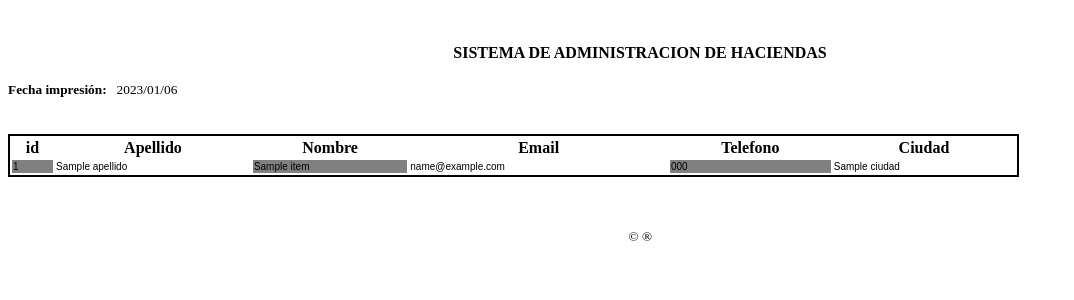
After one commit to Shadycore/pryuae, a Django app: template syshacienda/rpts/templates/rpts/impClientes.html in a window 1280 px wide. The commit adds this page. Shown: the top 300 px of the page, without its empty margins (0-1074 px from the left). Run offline with Django 3.2, Linux system fonts and the light colour scheme; the template is opened without the code that fills it: most values are stand-ins (such as "Sample title", 1, 10 or a date in 2020).

Commit message:
Reportes 0.0.8

```diff
--- a/syshacienda/mnt/templates/mnt/proveedor_list.html
+++ b/syshacienda/mnt/templates/mnt/proveedor_list.html
@@ -13,8 +13,8 @@
 {% block header_list %}
     <tr>
       <th>id</th>
-      <th>Nombre</th>
-      <!--<th>Razón Social</th>-->
+      <th>Razón Social</th>
+      <!--<th>Nombre</th>-->
       <th>RUC</th>
       <th>Teléfono</th>
       <th>Celular</th>
@@ -29,7 +29,6 @@
         <!--<tfoot>
           <tr>
             <th>id</th>
-            <th>Nombre</th>
             <th>Razón Social</th>
             <th>RUC</th>
             <th>Teléfono</th>
--- a/syshacienda/rpts/templates/rpts/iCompras.html
+++ b/syshacienda/rpts/templates/rpts/iCompras.html
@@ -5,7 +5,7 @@
 {% endblock %}
 
 {% block btnimprimir %}
-  <a href="{% url 'rpts:imprimelista' 3 %}"
+  <a href="{% url 'rpts:imprimircompras' %}"
     class="btn btn-primary btn-icon-split">
     <span class="text">Imprimir</span>
   </a>
--- /dev/null
+++ b/syshacienda/rpts/templates/rpts/impClientes.html
@@ -0,0 +1,100 @@
+{% load static %}
+<!DOCTYPE html>
+<html lang="es">
+<head>
+    <meta charset="UTF-8">
+    <meta name="viewport" content="width=device-width, initial-scale=1.0">
+    <meta http-equiv="X-UA-Compatible" content="ie=edge">
+    <title>{{ titulo }}</title>
+    <link rel="stylesheet" href="{% static 'assets/css/reportes.css' %}">
+    <style type="text/css">
+        @page {
+             width: 210mm;
+            size: auto;
+            margin: 10mm;
+            }
+    </style>
+</head>
+<!--<body onload="window.print();window.close()" class="receipt">-->
+<body onload="window.print()" class="receipt">
+    <div class="col-md-1 col-sm-1 col-xs-1 col-xl-1">
+        <center>
+            <small>
+                <!--<div class="app-auth-branding mb-4">
+                    <a class="app-logo" href="#">
+                        <img class="logo-icon me-2 " width: "10px" height: "10px" src="{% static 'assets/images/logohacienda.png' %}" >
+                    </a>
+                </div>-->
+            </small><br>
+            <small></small><br>
+            <b class="text-center">SISTEMA DE ADMINISTRACION DE HACIENDAS</b><br>
+        </center>
+        <small>
+            <br>
+            <b>Fecha impresión:</b>&nbsp;&nbsp;  <script type="text/javascript">
+                                                    var  today = new Date();
+                                                    var m = today.getMonth() + 1;
+                                                    var mes = (m < 10) ? "0" + m : m;
+                                                    var d = today.getDate();
+                                                    var dia = (d < 10) ? "0" + d : d;
+                                                    document.write(" "+today.getFullYear(),"/" +mes,"/"+dia);
+                                                </script>
+    &nbsp;&nbsp; <br>
+            <br><br>
+        </small>
+
+        <table class="table border-top " stylesheet="{% static 'assets/css/reportes.css' %}" width="80%">
+            <thead>
+                <th>id</th>
+                <th>Apellido</th>
+                <th>Nombre</th>
+                <th>Email</th>
+                <th>Telefono</th>
+                <th>Ciudad</th>
+            </thead>
+            <tbody>
+                {% for item in detalle %}
+                <tr>
+                    <td align="center">{{item.id}}</td>
+                    <td align="center">{{item.apellido}}</td>
+                    <td align="center">{{item.nombre}}</td>
+                    <td align="center">{{item.email}}</td>
+                    <td align="center">{{item.telefono}}</td>
+                    <td align="center">{{item.ciudad}}</td>
+                </tr>
+                {% endfor %}
+            </tbody>
+        </table>
+        <div class="col-xs-1"></div>
+        <div class="col-xs-11">
+            <div class="pull-right">
+            <!--<table class="table-responsive dt-responsive nowrap">
+                <thead>
+                    <th colspan=2>Totales</th>
+                </thead>
+                <tbody>
+                    <tr>
+                        <td>Sub Total:</td> <td align='right'>{{venta.subTotal}}</td>
+                    </tr>
+                    <tr>
+                        <td>Iva {{venta.porcIva}} : </td> <td align='right'>{{venta.totalIva}}</td>
+                    </tr>
+                    <tr>
+                        <td>Total:</td> <td align='right'><b>{{venta.totalVenta}}</b></td>
+                    </tr>
+                </tbody>
+            </table>-->
+            </div>
+        </div>
+        <div class="row">
+        <small class="pie">
+            <br><br>
+            <center>
+                <br>
+                <i>&copy; &reg; <b></b><br> </i>
+            </center>
+        </small>
+        </div>
+    </div>
+</body>
+</html>
--- a/syshacienda/static/assets/css/reportes.css
+++ b/syshacienda/static/assets/css/reportes.css
@@ -1,5 +1,5 @@
-.tabla {
-    border: 1px solid black;
+.table {
+    border: 2px solid black;
 }
 
 .table td .numero{
@@ -7,18 +7,18 @@
 }
 
 
-.tabla tr td:nth-child(2n) {
+.table tr td:nth-child(2n) {
+    background-color: white;
+    color: black;
+    text-align: left;
+    font-size: 10px;
+    font-family: Arial;
+}
+
+.table tr td:nth-child(2n+1) {
     background-color: gray;
     color: black;
     text-align: left;
     font-size: 10px;
     font-family: Arial;
 }
-
-.tabla tr td:nth-child(2n+1) {
-    background-color: white;
-    color: black;
-    text-align: left;
-    font-size: 10px;
-    font-family: Arial;
-}
--- a/syshacienda/syshacienda/settings.py
+++ b/syshacienda/syshacienda/settings.py
@@ -29,7 +29,7 @@ SECRET_KEY = 'django-insecure-v$g592%*cac^5qnbc_d=ca3jfkwe)f(wrtboqb46*xk0=6du=9
 # SECURITY WARNING: don't run with debug turned on in production!
 
 
-ENVIRONMENT_VARIABLE = 'dev' #'production'
+ENVIRONMENT_VARIABLE = 'production' #'production'
 
 ALLOWED_HOSTS = ['127.0.0.1','*']
 
```
Also changed, not shown: syshacienda/rpts/reportes.py (+32 -31 lines), syshacienda/rpts/templates/rpts/iClientes.html (+6 -18 lines), syshacienda/rpts/templates/rpts/iProveedores.html (+4 -14 lines), syshacienda/rpts/templates/rpts/impProveedores.html (renamed from syshacienda/rpts/templates/rpts/imprimirlista.html, +16 -20 lines), syshacienda/rpts/urls.py (+4 -3 lines).
